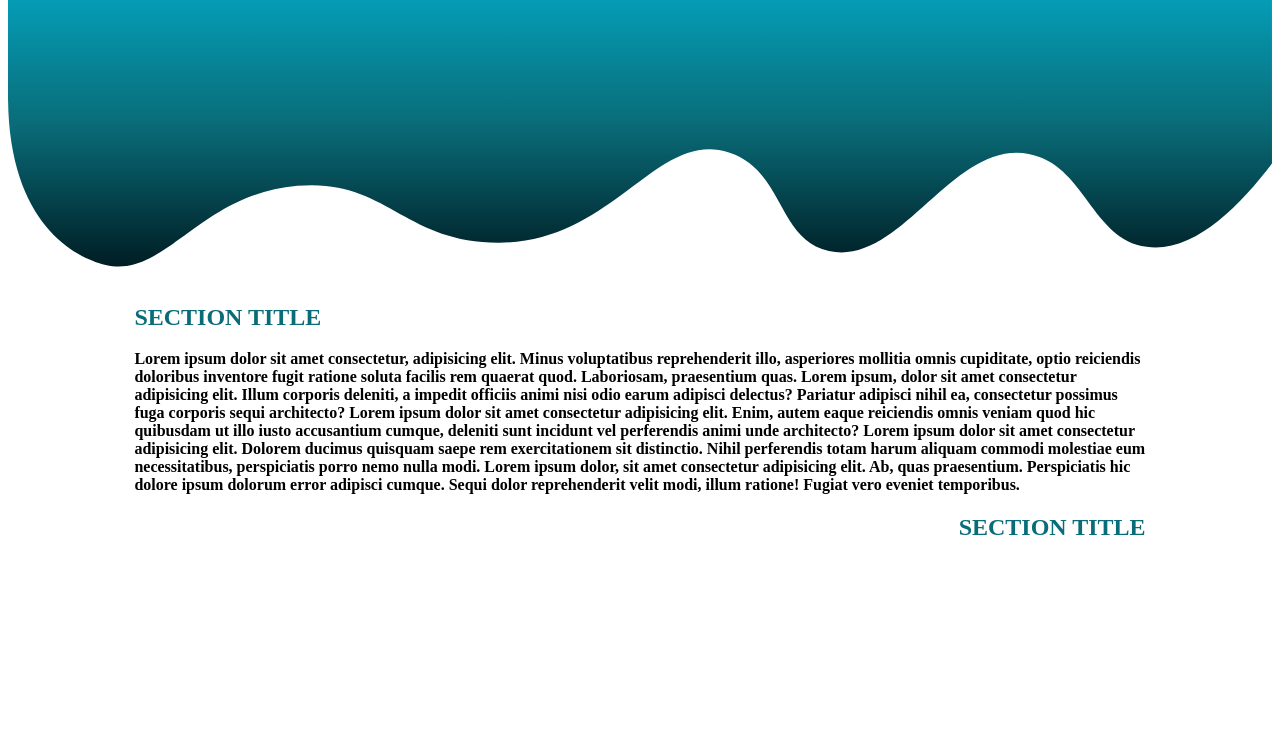
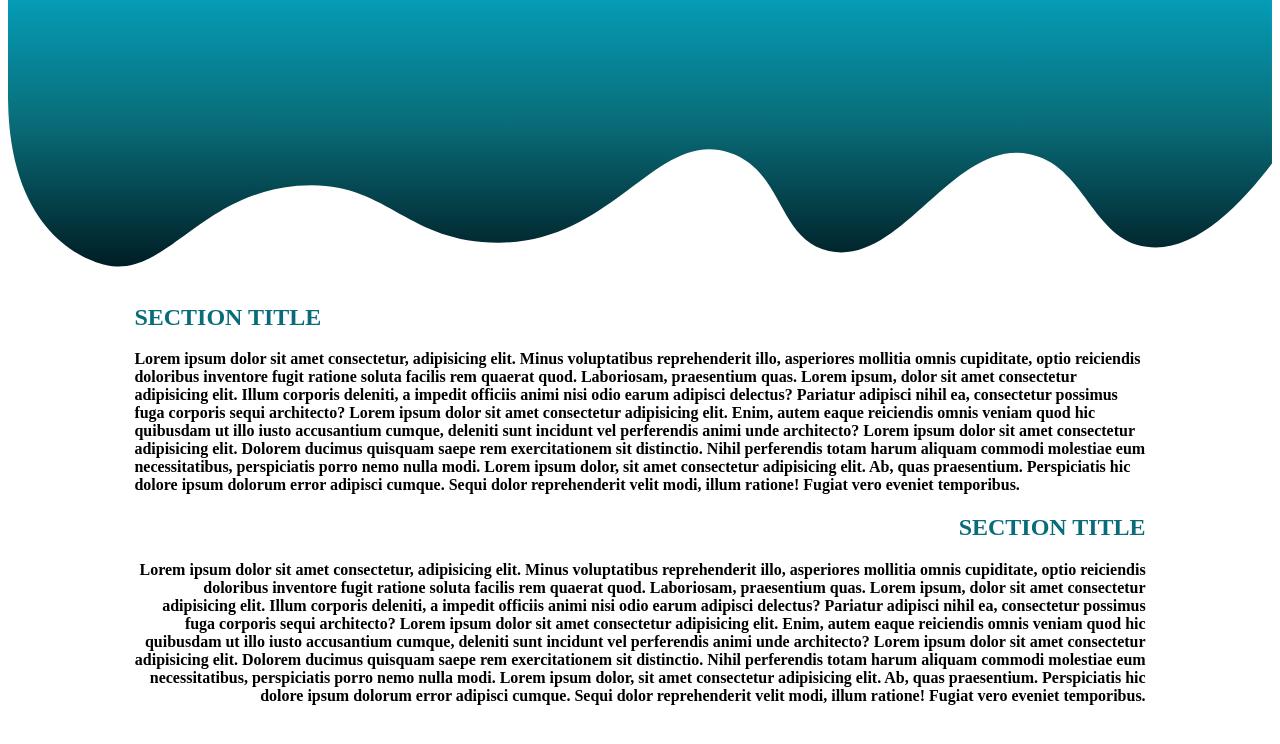
Before and after one commit to hjwashbu/Day1-220222, a plain HTML site: page index.html in a window 1280 px wide. Shown: the part 154-898 px from the top of the page. Before the commit the page ends 822 px from the top, so only its background shows below. Drawn offline with Linux system fonts and the light colour scheme.

Commit message:
second paragraph

```diff
--- a/css/style.css
+++ b/css/style.css
@@ -15,13 +15,10 @@ h1{
 }
 h2{
     color: rgb(9,109,121,1);
-    /* margin: 5%; */
 }
-.s2{
+.s2, .p2{
     text-align: right;
 }
 p{
-    /* margin-left: 5%; */
-    /* margin-right: 5%; */
     font-weight: 700;
 }
--- a/index.html
+++ b/index.html
@@ -8,12 +8,7 @@
     <title>Day 1</title>
   </head>
   <body>
-    <svg
-      id="Layer_1"
-      data-name="Layer 1"
-      xmlns="http://www.w3.org/2000/svg"
-      viewBox="0 0 1366 445.8"
-    >
+    <svg id="Layer_1" data-name="Layer 1" xmlns="http://www.w3.org/2000/svg" viewBox="0 0 1366 445.8">
       <defs>
         <style>
           .cls-1 {
@@ -50,6 +45,7 @@
 
 
       <h1>Theme Title</h1>
+
     <div class="body-text">
         <h2 class="s1">SECTION TITLE</h2>
         <p>
@@ -74,6 +70,29 @@
 
         <h2 class="s2">SECTION TITLE</h2>
 
+        <p class="p2">
+            Lorem ipsum dolor sit amet consectetur, adipisicing elit. Minus
+            voluptatibus reprehenderit illo, asperiores mollitia omnis cupiditate,
+            optio reiciendis doloribus inventore fugit ratione soluta facilis rem
+            quaerat quod. Laboriosam, praesentium quas. Lorem ipsum, dolor sit amet
+            consectetur adipisicing elit. Illum corporis deleniti, a impedit
+            officiis animi nisi odio earum adipisci delectus? Pariatur adipisci
+            nihil ea, consectetur possimus fuga corporis sequi architecto? Lorem
+            ipsum dolor sit amet consectetur adipisicing elit. Enim, autem eaque
+            reiciendis omnis veniam quod hic quibusdam ut illo iusto accusantium
+            cumque, deleniti sunt incidunt vel perferendis animi unde architecto?
+            Lorem ipsum dolor sit amet consectetur adipisicing elit. Dolorem ducimus
+            quisquam saepe rem exercitationem sit distinctio. Nihil perferendis
+            totam harum aliquam commodi molestiae eum necessitatibus, perspiciatis
+            porro nemo nulla modi. Lorem ipsum dolor, sit amet consectetur
+            adipisicing elit. Ab, quas praesentium. Perspiciatis hic dolore ipsum
+            dolorum error adipisci cumque. Sequi dolor reprehenderit velit modi,
+            illum ratione! Fugiat vero eveniet temporibus.
+        </p>
+
     </div>
+
+
+
   </body>
 </html>
```
Lines whose indentation alone changed are shown as unchanged.
